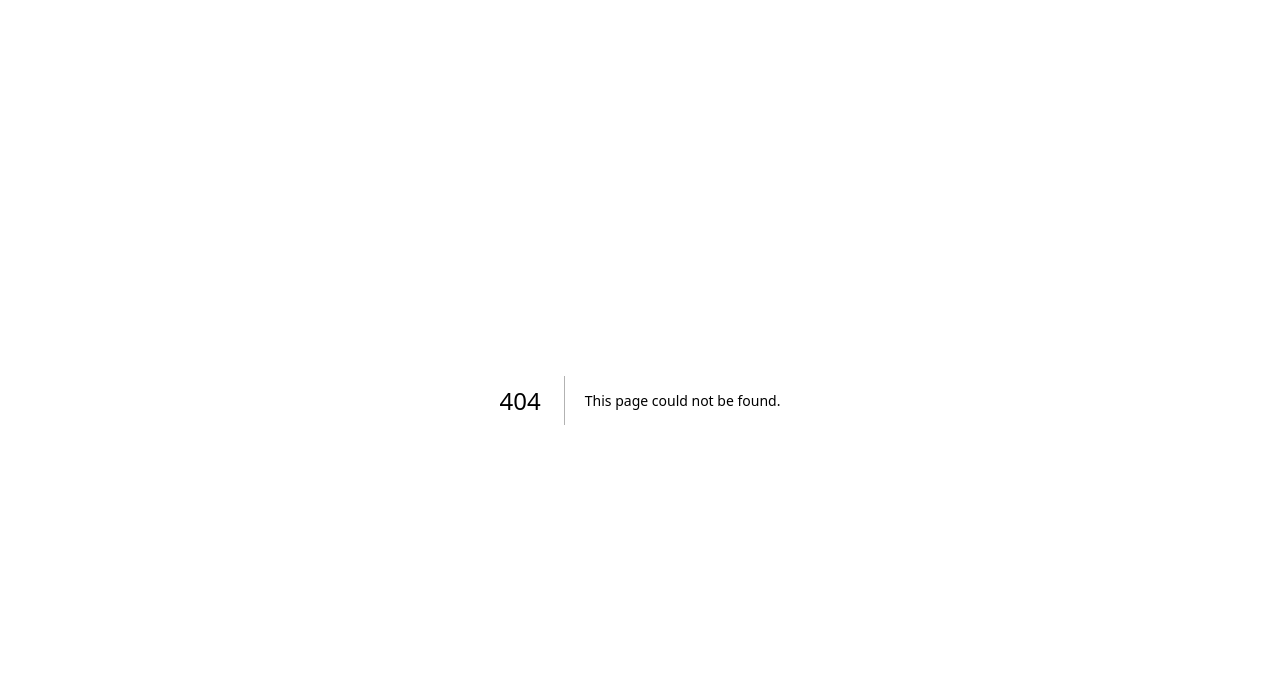
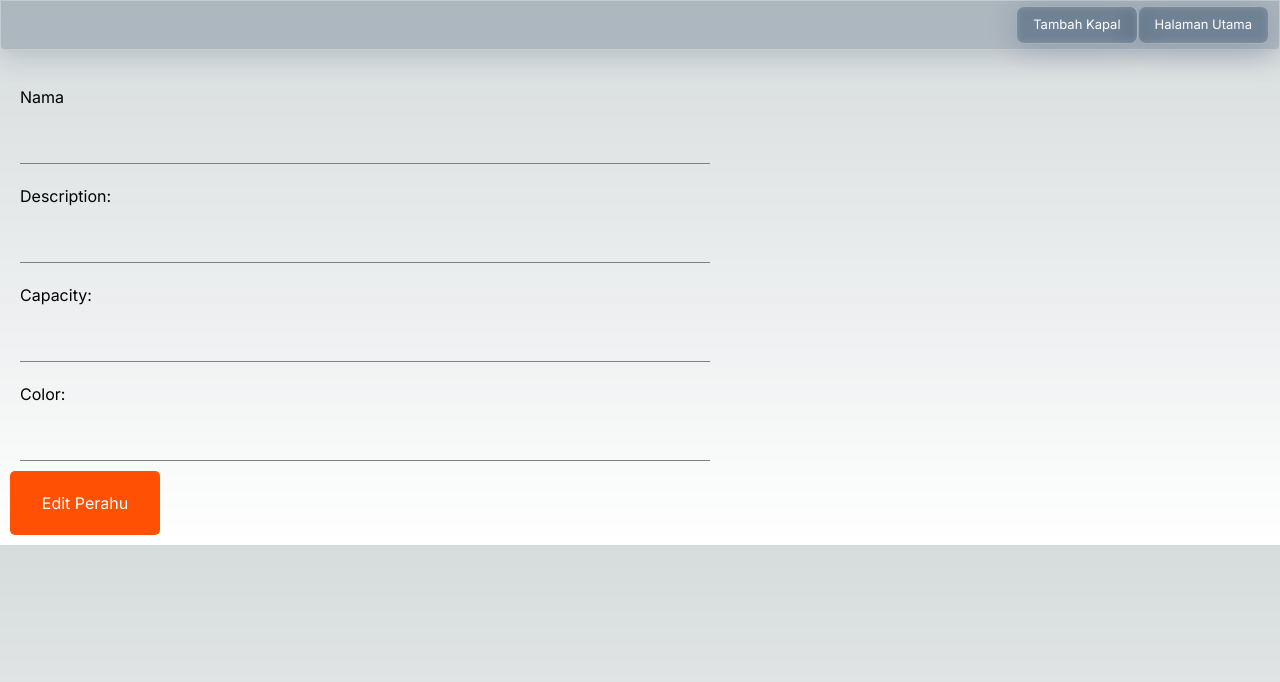
Before and after one commit to murifq/OprecBetis, a Next.js app: page /edit/1 in a window 1280 px wide. Before the commit this address had no page. Shown: the top 682 px of the page. Built offline with nearby package versions, Linux system fonts and the light colour scheme.

Commit message:
edit finish

```diff
--- a/src/app/detail/[slug]/page.js
+++ b/src/app/detail/[slug]/page.jsx
@@ -70,12 +70,15 @@ export default function Home({ params, searchParams }) {
           {data ? (
             <div className="main">
               <div className="thumbnail-berlabuh">
-                <ImageShip className='gambarKapal'></ImageShip>
+                <ImageShip className="gambarKapal"></ImageShip>
               </div>
               <div className="datas">
                 <div className="buttons">
                   <a className="deleteBtn" href="/main" onClick={handleDelete}>
                     Delete Perahu
+                  </a>
+                  <a className="editBtn"  href={`/edit/${data.perahu.id}`} >
+                    Edit Perahu
                   </a>
                 </div>
 
@@ -84,7 +87,9 @@ export default function Home({ params, searchParams }) {
                   <p>Nama: {data.perahu.name}</p>
                   <p>Kapasitas: {data.perahu.capacity}</p>
                   <p>Warna: {data.perahu.color}</p>
-                  <p >Status: <span className="berlabuh">{status}</span></p>
+                  <p>
+                    Status: <span className="berlabuh">{status}</span>
+                  </p>
 
                   <p>Description: {data.perahu.description}</p>
                   <p>Bought at: {data.perahu.bought_at}</p>
@@ -107,12 +112,15 @@ export default function Home({ params, searchParams }) {
           {data ? (
             <div className="main">
               <div className="thumbnail-berlayar">
-                <ImageShip className='gambarKapal'></ImageShip>
+                <ImageShip className="gambarKapal"></ImageShip>
               </div>
               <div className="datas">
                 <div className="buttons">
                   <a className="deleteBtn" href="/main" onClick={handleDelete}>
                     Delete Perahu
+                  </a>
+                  <a className="editBtn" href="/main/edit">
+                    Edit Perahu
                   </a>
                 </div>
 
@@ -121,7 +129,9 @@ export default function Home({ params, searchParams }) {
                   <p>Nama: {data.perahu.name}</p>
                   <p>Kapasitas: {data.perahu.capacity}</p>
                   <p>Warna: {data.perahu.color}</p>
-                  <p >Status: <span className="berlayar">{status}</span></p>
+                  <p>
+                    Status: <span className="berlayar">{status}</span>
+                  </p>
 
                   <p>Description: {data.perahu.description}</p>
                   <p>Bought at: {data.perahu.bought_at}</p>
@@ -138,6 +148,4 @@ export default function Home({ params, searchParams }) {
       );
     }
   }
-
-
 }
--- /dev/null
+++ b/src/app/edit/[slug]/page.css
@@ -0,0 +1,38 @@
+.edit-form{
+    display: flex;
+    flex-direction: column;
+    padding: 10px;
+    padding-top: 75px;
+}
+
+input{
+    margin-top: 20px;
+    font-size: small;
+    width: 60%;
+    height: 35px;
+    background-color: transparent;
+    border: none;
+    border-bottom: 1px solid grey; /* Add a 1px solid black bottom border */
+    outline: none; /* Remove the focus outline (optional) */
+}
+
+input:focus{
+    border: none;
+    border-bottom: 1px solid #ff5003; /* Add a 1px solid black bottom border */
+    outline: none; /* Remove the focus outline (optional) */
+}
+
+label{
+    padding: 10px;
+    padding-right: 100px;
+}
+.edit-btn{
+    background-color: #ff5003;
+    color: white;
+    border-radius: 5px;
+    padding: 20px;
+    border: 20px;
+    width: 150px;
+    display: flex;
+    justify-content: center;
+}
--- /dev/null
+++ b/src/app/edit/[slug]/page.jsx
@@ -0,0 +1,91 @@
+"use client";
+
+import { useForm } from "react-hook-form";
+import React from "react";
+import { useHistory } from "react-router-dom";
+import NavigationBar from "../../components/card/navigationbar";
+import "./page.css";
+
+const EditPerahuForm = ({ params, searchParams }) => {
+  const { register, handleSubmit } = useForm();
+
+  const onSubmit = async (data) => {
+    // Convert the 'capacity' value to a number
+    data.capacity = parseInt(data.capacity, 10);
+
+    try {
+      // Perform your API call to create a new perahu
+      const response = await fetch(
+        `https://oprec-betis-be.up.railway.app/perahu/${params.slug}`,
+        {
+          method: "PATCH",
+          headers: {
+            Authorization: `Bearer eyJhbGciOiJIUzI1NiIsInR5cCI6IkpXVCJ9.eyJzdWIiOiJjOTUxYTFmZi1kZDA3LTQ1ZjAtYmRlZC0xNzZjZDExNDIzODEiLCJpZCI6ImM5NTFhMWZmLWRkMDctNDVmMC1iZGVkLTE3NmNkMTE0MjM4MSIsInVzZXJuYW1lIjoibXVyaWZxIiwiaWF0IjoxNzAyNjQxMjUyLCJleHAiOjE3MDUyMzMyNTJ9.S-MNOLWJkQwZ5hZSXIgGLp1trU0tWwWtAjaFQY4jlVc`,
+            "Content-Type": "application/json",
+          },
+          body: JSON.stringify(data),
+        }
+      );
+
+      if (response.ok) {
+        console.log("Perahu edited successfully");
+        history.push("/main");
+        // Optionally, you can redirect the user or perform other actions
+      } else {
+        console.error("Failed to edit perahu");
+      }
+    } catch (error) {
+      console.error("An error occurred during form submission:", error);
+    }
+  };
+
+  const handleLinkClick = (event) => {
+    // Manually trigger the form submission
+    handleSubmit(onSubmit)();
+    event.preventDefault();
+  };
+
+  return (
+    <div>
+      <form onSubmit={handleSubmit(onSubmit)}>
+        <NavigationBar position={"else"}></NavigationBar>
+
+        <div className="edit-form">
+          <label>
+            <div>
+            Nama
+            </div>
+            <input {...register("name")} />
+          </label>
+
+          <label>
+            <div>
+            Description:
+            </div>
+            <input {...register("description")} />
+          </label>
+
+          <label>
+            <div>
+            Capacity:
+            </div>
+            <input type="number" {...register("capacity")} />
+          </label>
+
+          <label>
+            <div>
+            Color:
+            </div>
+            <input {...register("color")} />
+          </label>
+
+          <a onClick={handleLinkClick} href="/main" className="edit-btn">
+            Edit Perahu
+          </a>
+        </div>
+      </form>
+    </div>
+  );
+};
+
+export default EditPerahuForm;
```
Also changed, not shown: src/app/detail/[slug]/page.css (+11 -0 lines).
